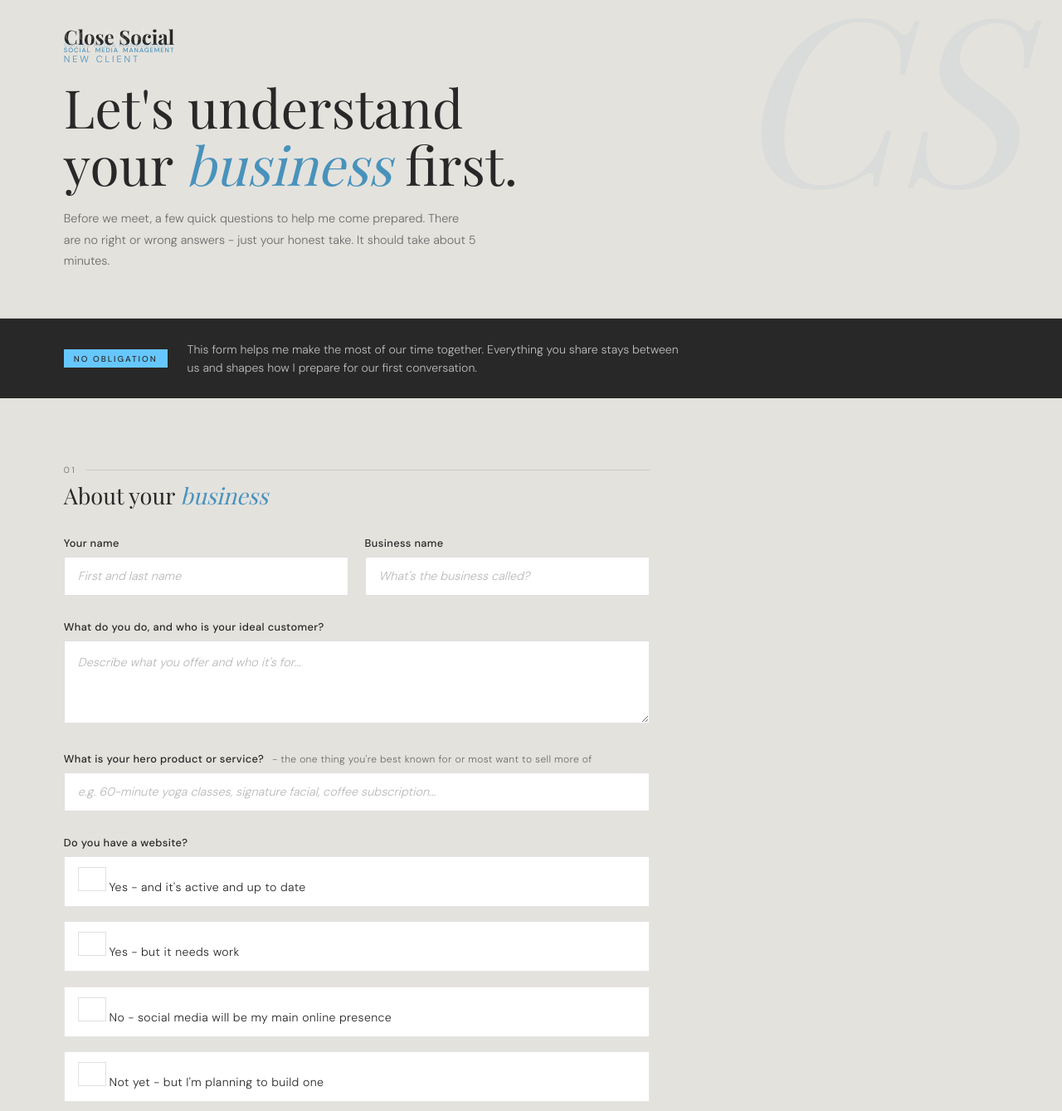
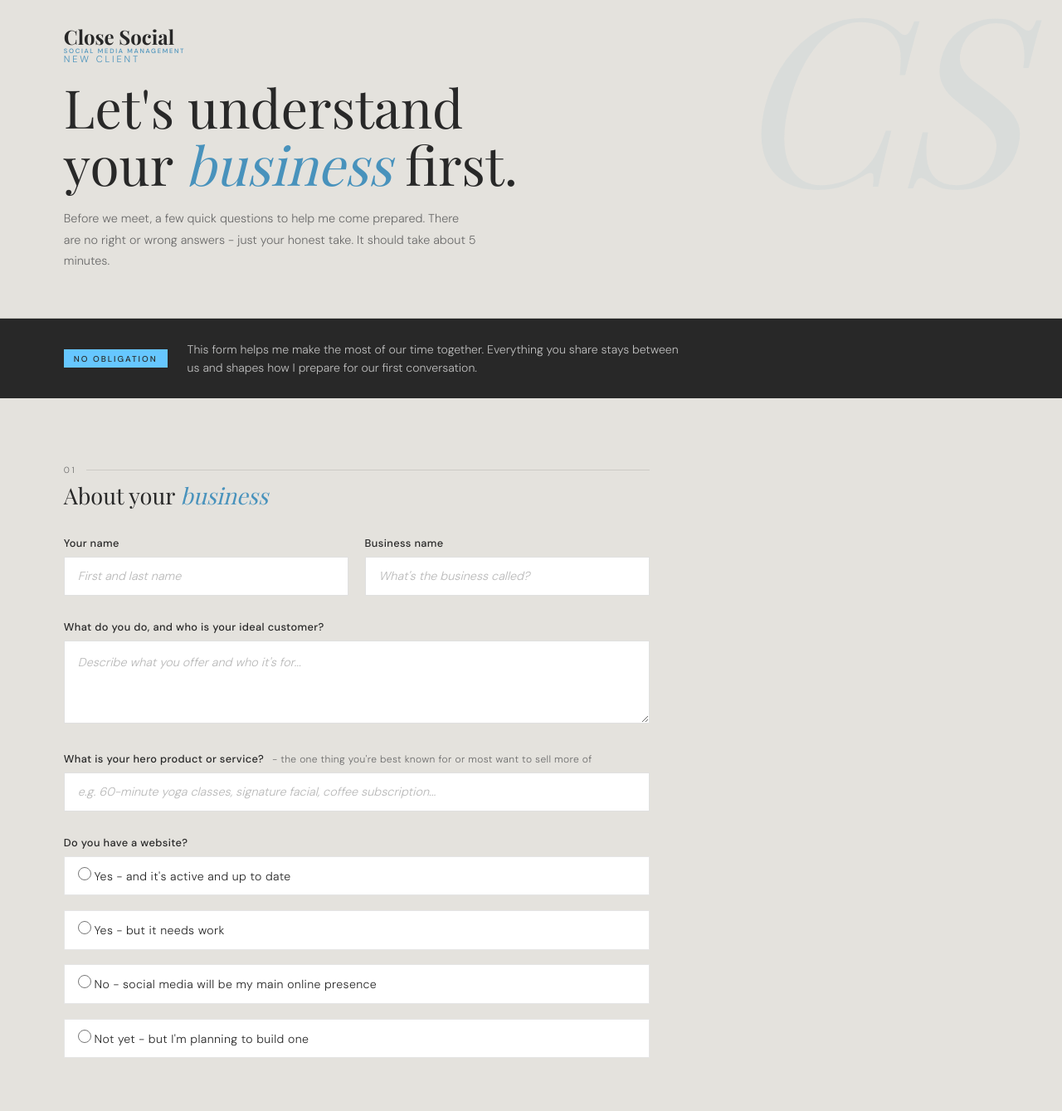
Before and after one commit to closesocial/intakeform, a plain HTML site: page index.html in a window 1280 px wide. Shown: the top 1339 px of the page at 83% size. Drawn offline with nearby package versions, Linux system fonts and the light colour scheme; a web font is replaced by a local one.

Commit message:
Add files via upload

```diff
--- a/index.html
+++ b/index.html
@@ -49,6 +49,7 @@
     pointer-events: none;
     line-height: 1;
     font-style: italic;
+    z-index: 0;
   }
 
   .logo {
@@ -58,6 +59,7 @@
     line-height: 1;
     opacity: 0;
     animation: fadeUp 0.5s ease forwards 0.1s;
+    z-index: 1;
   }
 
   .logo-close {
@@ -73,14 +75,13 @@
     font-family: 'DM Sans', sans-serif;
     font-weight: 500;
     font-size: 0.48rem;
-    letter-spacing: 0.12em;
+    letter-spacing: 0.22em;
     text-transform: uppercase;
     color: var(--steel);
     display: block;
-    margin-top: 0.08rem;
-    width: 100%;
-    text-align: justify;
-    text-align-last: justify;
+    margin-top: 0.15rem;
+    white-space: nowrap;
+    overflow: hidden;
   }
 
   .hero-eyebrow {
@@ -219,7 +220,7 @@
     margin-left: 0.4rem;
   }
 
-  .field input,
+  .field input:not([type="checkbox"]):not([type="radio"]),
   .field textarea,
   .field select {
     width: 100%;
@@ -237,14 +238,14 @@
     border-radius: 0;
   }
 
-  .field input:focus,
+  .field input:not([type="checkbox"]):not([type="radio"]):focus,
   .field textarea:focus,
   .field select:focus {
     border-color: var(--steel);
     box-shadow: 0 0 0 3px rgba(72,146,188,0.1);
   }
 
-  .field input::placeholder,
+  .field input:not([type="checkbox"]):not([type="radio"])::placeholder,
   .field textarea::placeholder {
     color: rgba(0,0,0,0.28);
     font-style: italic;
@@ -461,6 +462,12 @@
   .footer-note {
     font-size: 0.75rem;
     color: rgba(255,255,255,0.3);
+  }
+
+  .footer-logo {
+    position: static;
+    opacity: 1;
+    animation: none;
   }
 
   .footer-logo .logo-close {
```
